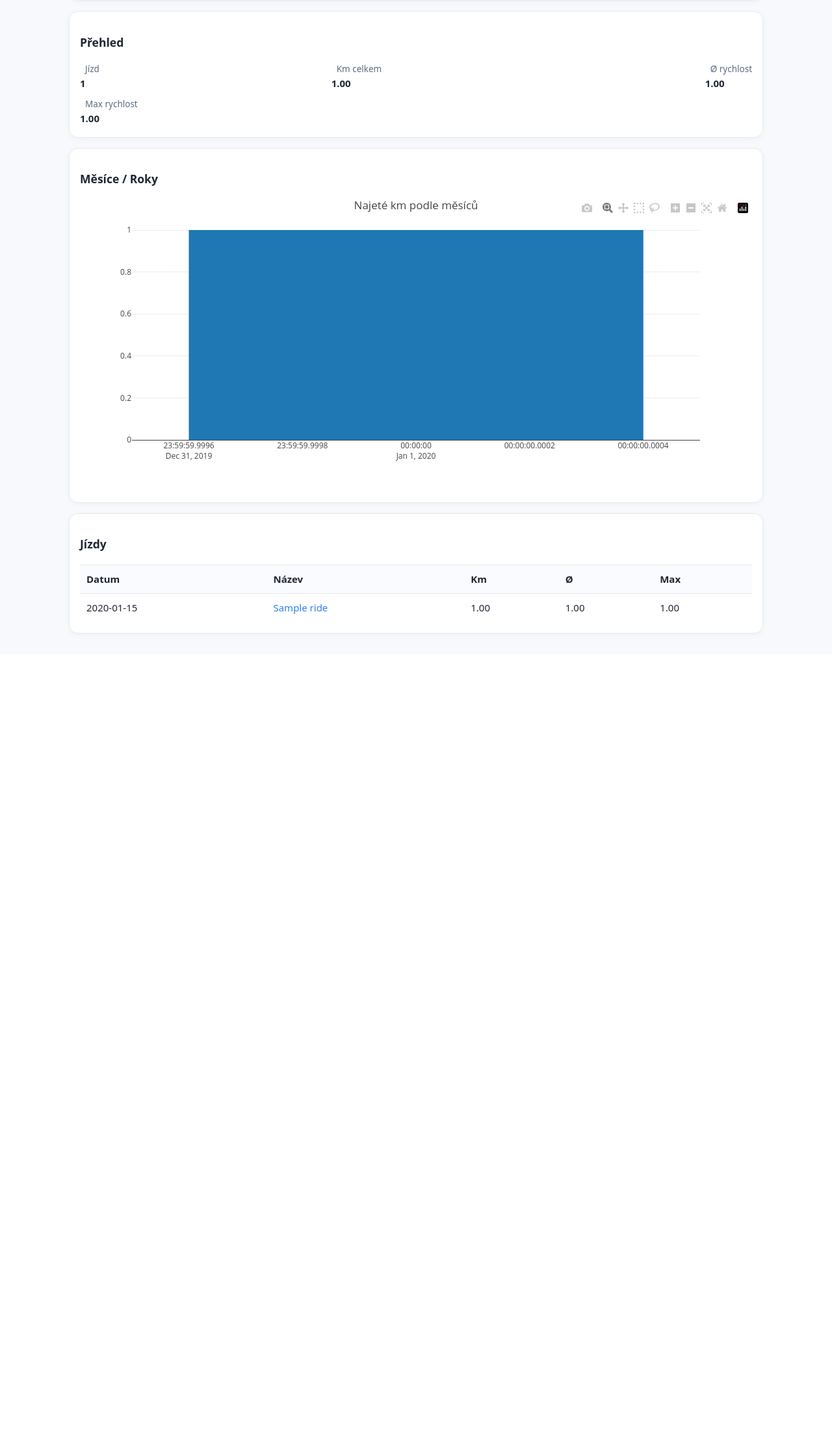
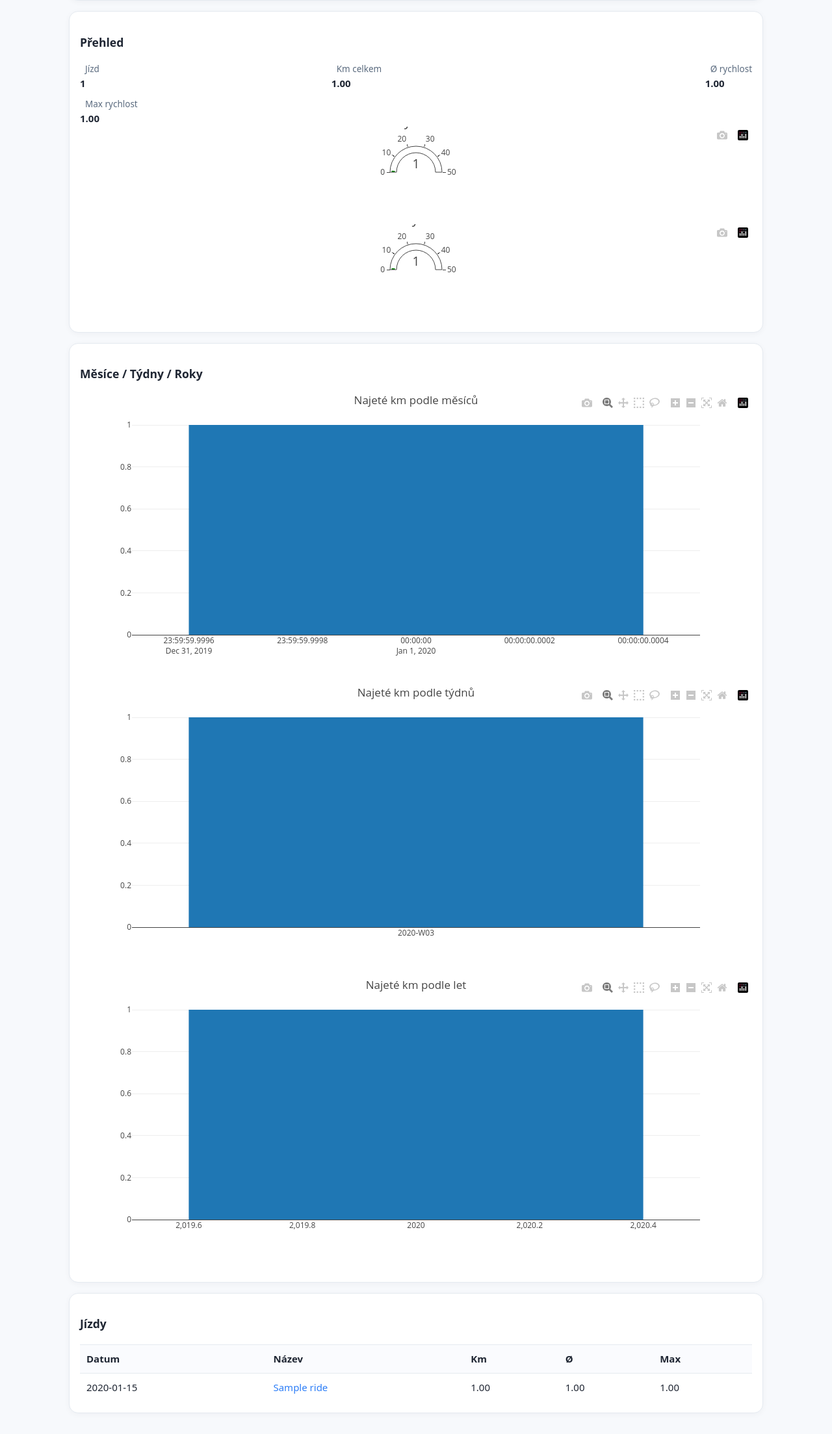
Before and after one commit to rolfovo/gpx-analyzer, a FastAPI app: page /horse/1 in a window 1280 px wide. Shown: the part 327-2534 px from the top of the page at 65% size. Before the commit the page ends 1304 px from the top, so only its background shows below. Run offline with FastAPI, Linux system fonts and the light colour scheme; tables that the repository leaves empty hold one stand-in row (values such as "Sample post"); some libraries are stand-ins or nearby versions.

Commit message:
Add weekly and yearly charts to horse dashboard

```diff
--- a/app/main.py
+++ b/app/main.py
@@ -263,6 +263,8 @@
 
     monthly_rows, weekly_rows, yearly_rows = accum_periods(rides)
     month_series = [{"label": m["period"], "km": m["km"]} for m in monthly_rows]
+    week_series = [{"label": w["period"], "km": w["km"]} for w in weekly_rows]
+    year_series = [{"label": y["period"], "km": y["km"]} for y in yearly_rows]
 
     top_long = sorted(rides, key=lambda r: r.distance_km, reverse=True)[:3]
     top_fast = sorted(rides, key=lambda r: r.max_speed_kmh, reverse=True)[:3]
@@ -271,7 +273,8 @@
     return templates.TemplateResponse("horse_detail.html", {
         "request": request, "horse": horse, "rides": rides,
         "monthly": monthly_rows, "weekly": weekly_rows, "yearly": yearly_rows,
-        "month_series": month_series, "stats": stats,
+        "month_series": month_series, "week_series": week_series, "year_series": year_series,
+        "stats": stats,
         "top_long": top_long, "top_fast": top_fast, "top_climb": top_climb,
         "q_from": None, "q_to": None,
     })
--- a/app/templates/horse_detail.html
+++ b/app/templates/horse_detail.html
@@ -22,10 +22,14 @@
       <div><div class="muted">Ø rychlost</div><div><b>{{ '%.2f' % stats.avg }}</b></div></div>
       <div><div class="muted">Max rychlost</div><div><b>{{ '%.2f' % stats.max }}</b></div></div>
     </div>
+    <div id="gauge_avg" style="height:150px;"></div>
+    <div id="gauge_max" style="height:150px;"></div>
   </div>
   <div class="card">
-    <h3>Měsíce / Roky</h3>
+    <h3>Měsíce / Týdny / Roky</h3>
     <div id="chart_months"></div>
+    <div id="chart_weeks"></div>
+    <div id="chart_years"></div>
   </div>
 </section>
 
@@ -56,5 +60,35 @@
   y: months.map(m=>m.km),
   type: 'bar'
 }], {title:'Najeté km podle měsíců', margin:{t:30}, displayModeBar:false});
+
+const weeks = {{ week_series | safe }};
+Plotly.newPlot('chart_weeks', [{
+  x: weeks.map(m=>m.label),
+  y: weeks.map(m=>m.km),
+  type: 'bar'
+}], {title:'Najeté km podle týdnů', margin:{t:30}, displayModeBar:false});
+
+const years = {{ year_series | safe }};
+Plotly.newPlot('chart_years', [{
+  x: years.map(m=>m.label),
+  y: years.map(m=>m.km),
+  type: 'bar'
+}], {title:'Najeté km podle let', margin:{t:30}, displayModeBar:false});
+
+Plotly.newPlot('gauge_avg', [{
+  type: 'indicator',
+  mode: 'gauge+number',
+  value: {{ '%.2f' % stats.avg }},
+  title: {text: 'Ø rychlost'},
+  gauge: {axis: {range: [0, 50]}}
+}], {margin:{t:30}, displayModeBar:false});
+
+Plotly.newPlot('gauge_max', [{
+  type: 'indicator',
+  mode: 'gauge+number',
+  value: {{ '%.2f' % stats.max }},
+  title: {text: 'Max rychlost'},
+  gauge: {axis: {range: [0, 50]}}
+}], {margin:{t:30}, displayModeBar:false});
 </script>
 {% endblock %}
```
